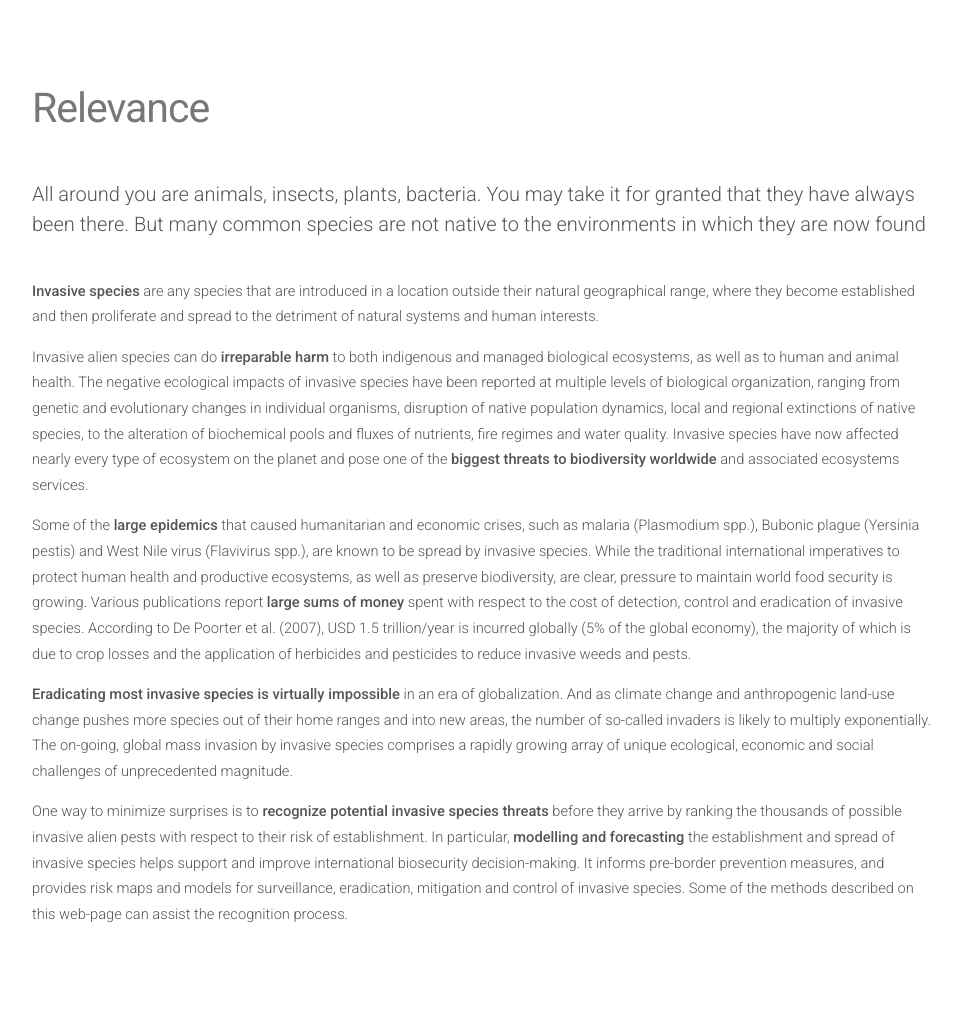
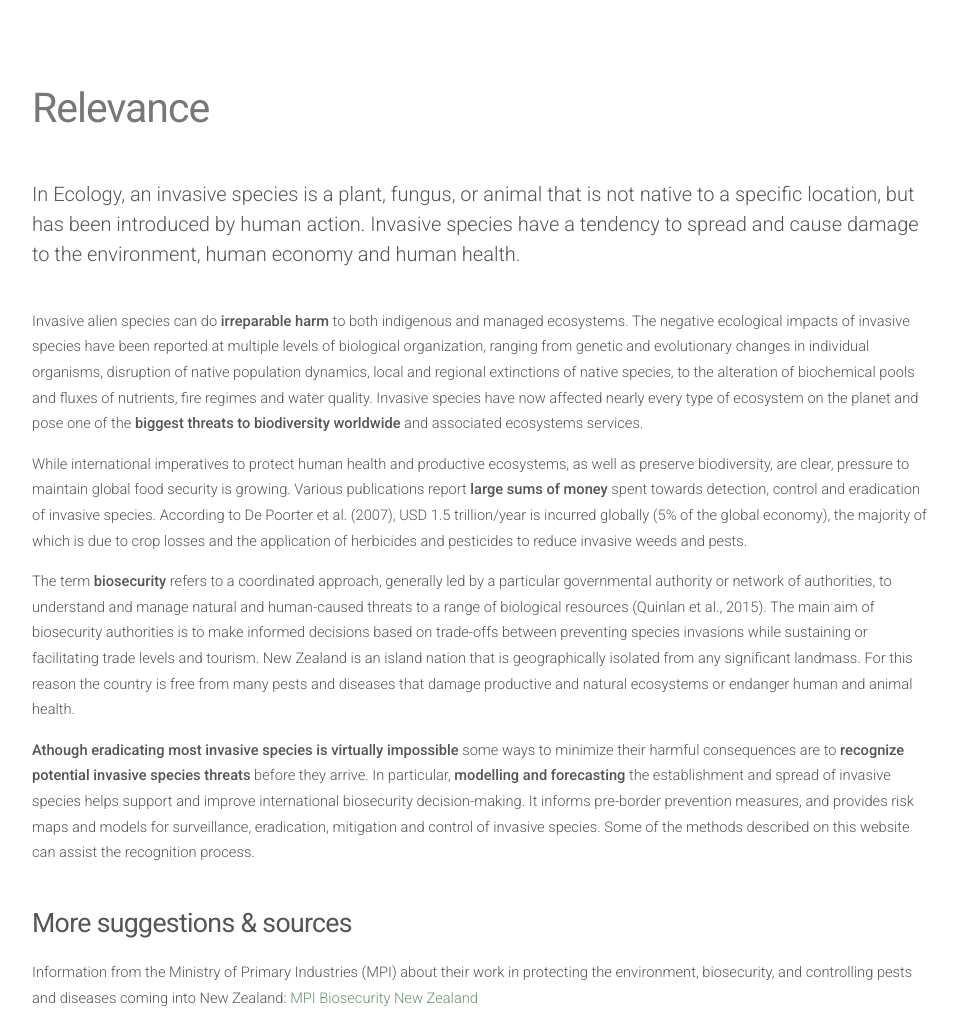
Before and after one commit to BPRC-EcoInformatics/BPRC-EcoInformatics.github.io, a Jekyll site: the page built from Relevance/index.html, in a window 1280 px wide and 1400 px high. Shown: the part 235-1250 px from the top of the window, without its empty margins (158-1117 px from the left). Built offline with Jekyll 4.4.1, drawn with Linux system fonts in a browser that asks for light colours; nearby versions of some CDN libraries; some of the changed text lies outside the part shown.

Commit message:
Add files via upload

```diff
--- a/Relevance/index.html
+++ b/Relevance/index.html
@@ -9,17 +9,28 @@ layout: default
 						<header>
 							<h2>Relevance</h2>
 						</header>
-<subtitle>All around you are animals, insects, plants, bacteria. You may take it for granted that they have always been there. But many common species are not native to the environments in which they are now found</subtitle>
+<subtitle>In Ecology, an invasive species is a plant, fungus, or animal that is not native to a specific location, but has been introduced by human action. Invasive species have a tendency to spread and cause damage to the environment, human economy and human health.</subtitle>
 
-<p><strong>Invasive species</strong> are any species that are introduced in a location outside their natural geographical range, where they become established and then proliferate and spread to the detriment of natural systems and human interests.</p>
+<p>Invasive alien species can do <strong>irreparable harm</strong> to both indigenous and managed ecosystems. The negative ecological impacts of invasive species have been reported at multiple levels of biological organization, ranging from genetic and evolutionary changes in individual organisms, disruption of native population dynamics, local and regional extinctions of native species, to the alteration of biochemical pools and fluxes of nutrients, fire regimes and water quality. Invasive species have now affected nearly every type of ecosystem on the planet and pose one of the <strong>biggest threats to biodiversity worldwide</strong> and associated ecosystems services. </p>
 
-<p>Invasive alien species can do <strong>irreparable harm</strong> to both indigenous and managed biological ecosystems, as well as to human and animal health. The negative ecological impacts of invasive species have been reported at multiple levels of biological organization, ranging from genetic and evolutionary changes in individual organisms, disruption of native population dynamics, local and regional extinctions of native species, to the alteration of biochemical pools and fluxes of nutrients, fire regimes and water quality. Invasive species have now affected nearly every type of ecosystem on the planet and pose one of the <strong>biggest threats to biodiversity worldwide</strong> and associated ecosystems services. </p>
+While international imperatives to protect human health and productive ecosystems, as well as preserve biodiversity, are clear, pressure to maintain global food security is growing. Various publications report <strong>large sums of money</strong> spent towards detection, control and eradication of invasive species. According to De Poorter et al. (2007), USD 1.5 trillion/year is incurred globally (5% of the global economy), the majority of which is due to crop losses and the application of herbicides and pesticides to reduce invasive weeds and pests. </p>
 
-<p>Some of the <strong>large epidemics</strong> that caused humanitarian and economic crises, such as malaria (Plasmodium spp.), Bubonic plague (Yersinia pestis) and West Nile virus (Flavivirus spp.), are known to be spread by invasive species. While the traditional international imperatives to protect human health and productive ecosystems, as well as preserve biodiversity, are clear, pressure to maintain world food security is growing. Various publications report <strong>large sums of money</strong> spent with respect to the cost of detection, control and eradication of invasive species. According to De Poorter et al. (2007), USD 1.5 trillion/year is incurred globally (5% of the global economy), the majority of which is due to crop losses and the application of herbicides and pesticides to reduce invasive weeds and pests. </p>
+<p>The term <strong>biosecurity</strong> refers to a coordinated approach, generally led by a particular governmental authority or network of authorities, to understand and manage natural and human-caused threats to a range of biological resources (Quinlan et al., 2015). The main
+aim of biosecurity authorities is to make informed decisions based on trade-offs between preventing species invasions while sustaining or facilitating trade levels and tourism. New Zealand is an island nation that is geographically isolated from any significant landmass. For this reason the country is free from many pests and diseases that damage productive and natural ecosystems or endanger human and animal health.</p>
 
-<p><strong>Eradicating most invasive species is virtually impossible</strong> in an era of globalization. And as climate change and anthropogenic land-use change pushes more species out of their home ranges and into new areas, the number of so-called invaders is likely to multiply exponentially. The on-going, global mass invasion by invasive species comprises a rapidly growing array of unique ecological, economic and social challenges of unprecedented magnitude.</p>
+<p><strong>Athough eradicating most invasive species is virtually impossible</strong> some ways to minimize their harmful consequences are to <strong>recognize potential invasive species threats</strong> before they arrive. In particular, <strong>modelling and forecasting</strong> the establishment and spread of invasive species helps support and improve international biosecurity decision-making. It informs pre-border prevention measures, and provides risk maps and models for surveillance, eradication, mitigation and control of invasive species. Some of the methods described on this website can assist the recognition process. </p></section>
 
-<p>One way to minimize surprises is to <strong>recognize potential invasive species threats</strong> before they arrive by ranking the thousands of possible invasive alien pests with respect to their risk of establishment. In particular, <strong>modelling and forecasting</strong> the establishment and spread of invasive species helps support and improve international biosecurity decision-making. It informs pre-border prevention measures, and provides risk maps and models for surveillance, eradication, mitigation and control of invasive species. Some of the methods described on this web-page can assist the recognition process. </p></section>
+<section>
+<header>
+<h3>More suggestions & sources</h3>
+</header>
+
+Information from the  Ministry of Primary Industries (MPI) about their work in protecting the environment, biosecurity, and controlling pests and diseases coming into New Zealand: <a href="http://mpi.govt.nz/law-and-policy/legal-overviews/biosecurity">MPI Biosecurity New Zealand</a><br>
+Information from the Department of Conservation (DOC) about biosecurity and invasive species: <a href="http://www.doc.govt.nz/our-work/biosecurity">Biosecurity</a><br>
+
+Information from Better Border Security (B3) about their work in reduce the entry and establishment of new plant pests and diseases in New Zealand: <a href="http://www.b3nz.org">Better Border Biosecurity</a><br>
+</section>
+
 </div>
 </div>
 <!-- /Main -->
```
